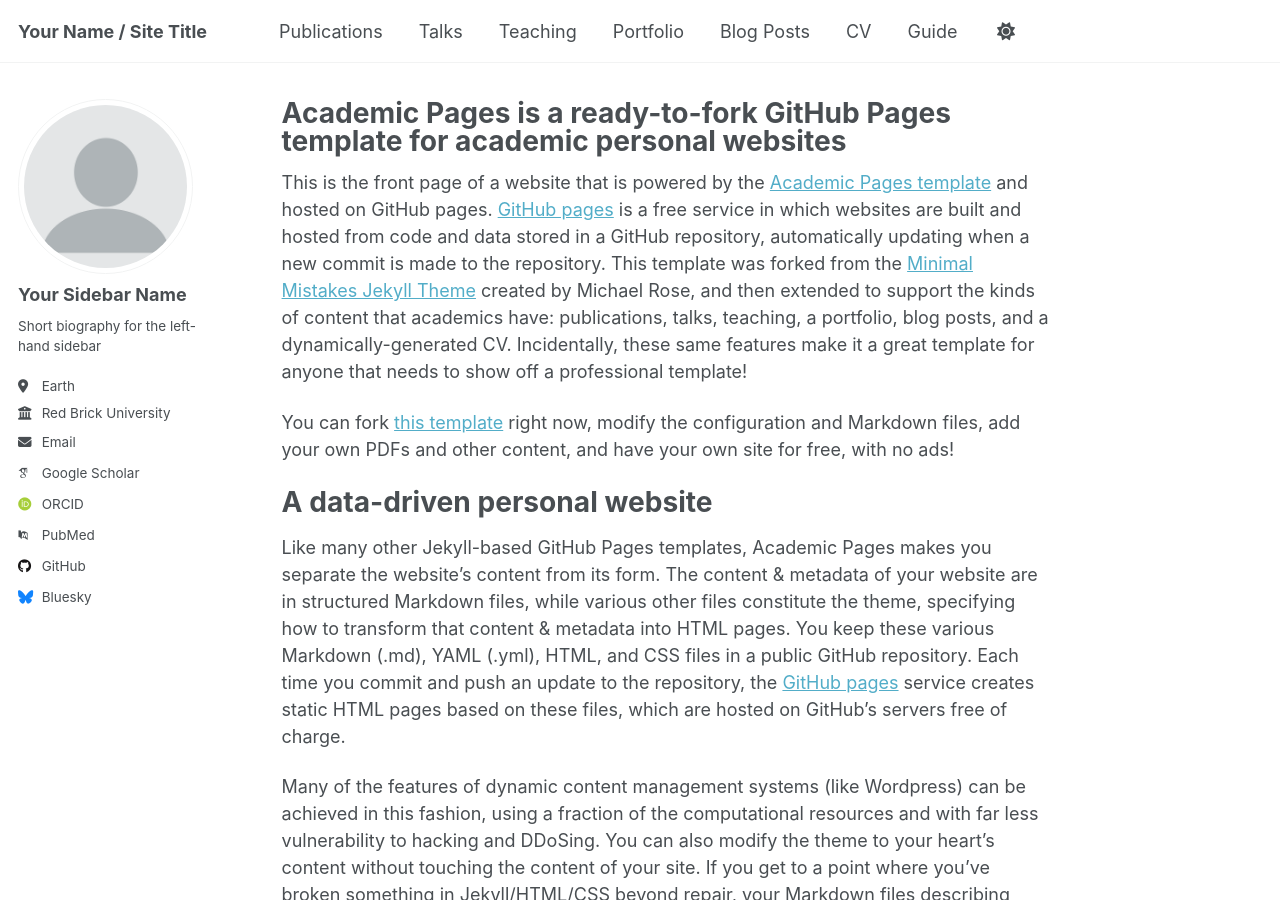
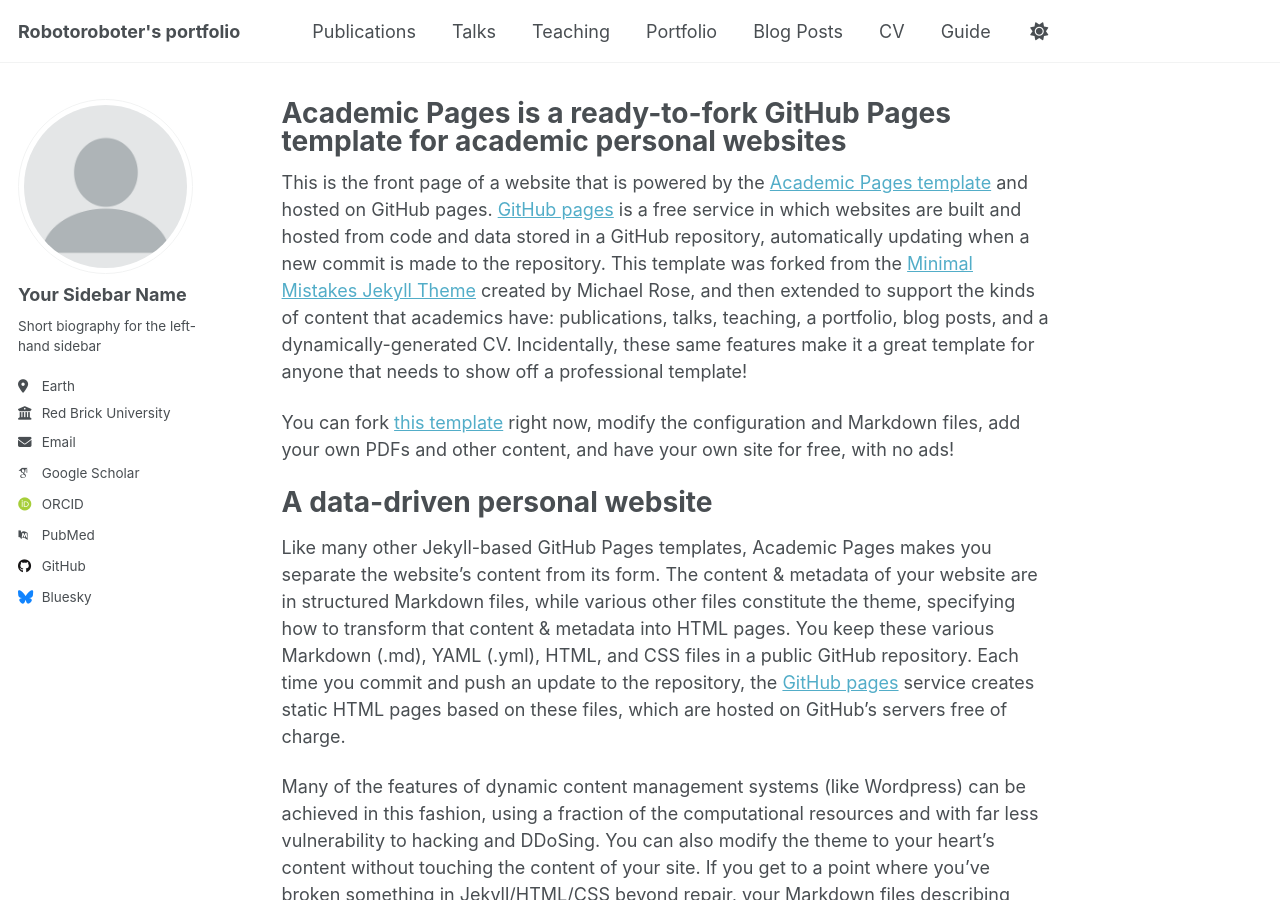
Before and after one commit to robotoroboter/robotoroboter.github.io, a Jekyll site: the page built from _pages/about.md, in a window 1280 px wide and 900 px high. Built offline with Jekyll 4.4.1, drawn with Linux system fonts in a browser that asks for light colours; some web fonts are replaced; a script that is not in the unit is left out.

Commit message:
Update site title and repository URL in config

```diff
--- a/_config.yml
+++ b/_config.yml
@@ -9,14 +9,14 @@
 # Basic Site Settings
 locale                   : "en-US"
 site_theme               : "default" # Currently available options are "default", "air"
-title                    : "Your Name / Site Title"
+title                    : "Robotoroboter's portfolio"
 title_separator          : "-"
 name                     : &name "Your Name"
 description              : &description "Your Name's academic portfolio"   # Update this with a general description of your site, this is the default if not overridden by a page
-url                      : https://academicpages.github.io # The base hostname & protocol for your site e.g. "https://[your GitHub username].github.io",
+url                      : https://robotoroboter.github.io/ # The base hostname & protocol for your site e.g. "https://[your GitHub username].github.io",
                                                            # or if you already have some other page hosted on Github then use "https://[your GitHub username].github.io/[Your Repo Name]"
 baseurl                  : "" # the subpath of your site, e.g. "/blog"
-repository               : "academicpages/academicpages.github.io"
+repository               : "https://github.com/robotoroboter/robotoroboter.github.io"
 
 # Site Author - The following control what appear as part of the author content on the side bar.
 #               If a field is blank the icon and link will not appear, otherwise it will be shown.
@@ -104,7 +104,7 @@
   facebook:
     appid                :
     num_posts            : # 5 (default)
-    colorscheme          : # "dark" (default), "light"
+    colorscheme          : "dark"
 staticman:
   allowedFields          : ['name', 'email', 'url', 'message']
   branch                 : "gh-pages" # "master", "gh-pages"
```
